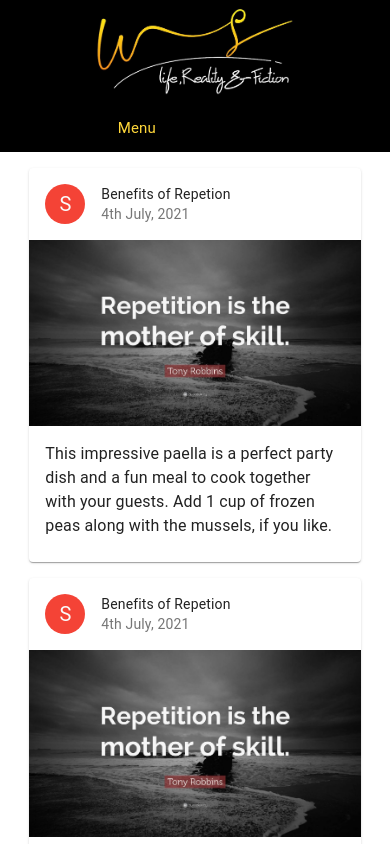
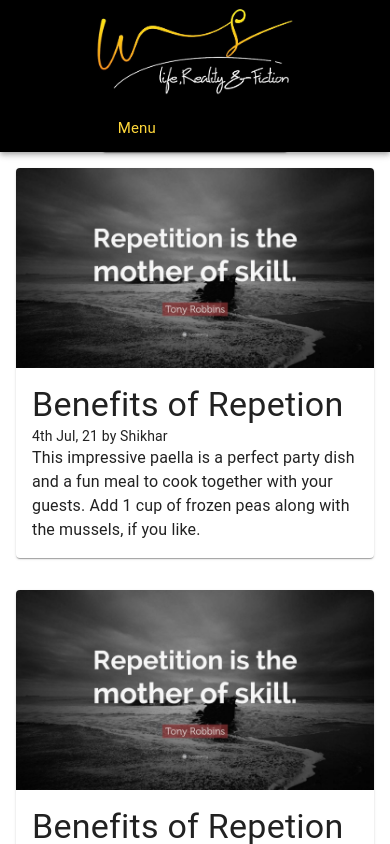
Before and after one commit to aman0207/blog-server-3, a Next.js app: page / in a window 390 px wide. Shown: the top 844 px of the page. Built offline with nearby package versions, Linux system fonts and the light colour scheme.

Commit message:
Article Cards are responsive.
Article model is dynamic.

```diff
--- a/components/ArticleModel.js
+++ b/components/ArticleModel.js
@@ -1,58 +1,44 @@
-import {
-  Avatar,
-  Card,
-  CardContent,
-  CardHeader,
-  CardMedia,
-  makeStyles,
-  Typography,
-} from "@material-ui/core";
-import { red } from "@material-ui/core/colors";
+import "/styles/ArticleModel.module.css";
 
-const useStyles = makeStyles((theme) => ({
-  root: {
-    maxWidth: 360,
-  },
-  media: {
-    height: 0,
-    paddingTop: "56.25%", // 16:9
-  },
-  avatar: {
-    backgroundColor: red[500],
-  },
-}));
+// Material-UI components.
+import Card from "@material-ui/core/Card";
+import CardActionArea from "@material-ui/core/CardActionArea";
+import CardContent from "@material-ui/core/CardContent";
+import CardMedia from "@material-ui/core/CardMedia";
+import Typography from "@material-ui/core/Typography";
 
-export const ArticleModel = () => {
-  const classes = useStyles();
+export const ArticleModel = (props) => {
+  const image = props.image;
+  const title = props.title;
+  const summary = props.summary;
+  const author = props.author;
+  const dateUpdated = props.updated;
+  // const imageName = props.imageName;  // serves as 'alt' property value for card-media.
+
   return (
-    <div>
-      <Card className={classes.root}>
-        <CardHeader
-          avatar={
-            <Avatar
-              aria-label="recipe"
-              className={classes.avatar}
-              title="Shikhar"
-            >
-              S
-            </Avatar>
-          }
-          title="Benefits of Repetion"
-          subheader="4th July, 2021"
-        />
+    <Card>
+      <CardActionArea>
         <CardMedia
-          className={classes.media}
-          title="Image"
-          image="/sample1.jpg"
+          component="img"
+          alt="Card Image"
+          // alt={imageName}
+          image={image}
+          title={title}
+          height="200vh"
         />
         <CardContent>
-          <Typography>
-            This impressive paella is a perfect party dish and a fun meal to
-            cook together with your guests. Add 1 cup of frozen peas along with
-            the mussels, if you like.
+          <Typography component="h4" variant="h4">
+            {title}
+          </Typography>
+          <Typography component="p" variant="body2">
+            {dateUpdated} by {author}
+          </Typography>
+
+          <Typography component="p" variant="body1" className="mildSpacingAtTop">
+            {summary}
           </Typography>
         </CardContent>
-      </Card>
-    </div>
+      </CardActionArea>
+    </Card>
   );
 };
--- a/pages/index.js
+++ b/pages/index.js
@@ -1,47 +1,34 @@
-import {
-  Button,
-  Card,
-  CardActions,
-  CardContent,
-  List,
-  ListItem,
-  ListItemText,
-  makeStyles,
-  Paper,
-  Typography,
-} from "@material-ui/core";
+// App components.
+import { ArticleModel } from "../components/ArticleModel";
+
+// NextJS components.
 import Head from "next/head";
 import Link from "next/link";
-import { ArticleModel } from "../components/ArticleModel";
-//import { styled } from "@material-ui/core/styles";
-import testStyle from "../styles/Home.module.css";
 
-const useStyles = makeStyles((theme) => ({
-  root: {
-    width: "100%",
-    maxWidth: "36ch",
-    backgroundColor: theme.palette.background.paper,
-    display: "flex",
-    flexFlow: "column nowrap",
-    alignItems: "center",
-    justifyContent: "center",
-  },
-  inline: {
-    display: "inline",
-  },
-  mainTest: {
-    backgroundColor: theme.palette.background.paper,
-    flex: "1",
-    display: "flex",
-    flexDirection: "column",
-    justifyContent: "center",
-    alignItems: "center",
-  },
-}));
+// Material-UI components.
+import Grid from "@material-ui/core/Grid";
+import List from "@material-ui/core/List";
+import ListItem from "@material-ui/core/ListItem";
+
+// dummy information for (all) the Article Cards.
+// equivalent function must exist to fetch articles information.
+function getArticleInfo() {
+  return {
+    id: "1",
+    image: "/images/sample1.jpg",
+    title: "Benefits of Repetion",
+    summary:
+      "This impressive paella is a perfect party dish and a fun meal to cook together with your guests. Add 1 cup of frozen peas along with the mussels, if you like.",
+    author: "Shikhar",
+    updated: "4th Jul, 21",
+    // imageName : "sea horizon"  // serves as 'alt' property value for card-media.
+  };
+}
 
 export default function Home() {
-  const classes = useStyles();
   const arr = [1, 2, 3, 4, 5];
+  const articleInfo = getArticleInfo();
+
   return (
     <>
       <Head>
@@ -49,19 +36,27 @@ export default function Home() {
         <meta name="keywords" content="web,material" />
         <link rel="icon" href="/sample-logo.jpeg"></link>
       </Head>
-      <div className={classes.mainTest}>
-        <List className={classes.root}>
+      <Grid container spacing={0}>
         {arr.map((item) => {
           return (
+            <Grid item xs={12} sm={6} md={4}>
+              <List>
                 <ListItem key={item}>
                   <Link href="/article">
-                  <ArticleModel />
+                    <ArticleModel
+                      title={articleInfo.title}
+                      summary={articleInfo.summary}
+                      image={articleInfo.image}
+                      author={articleInfo.author}
+                      updated={articleInfo.updated}
+                    />
                   </Link>
                 </ListItem>
+              </List>
+            </Grid>
           );
         })}
-        </List>
-      </div>
+      </Grid>
     </>
   );
 }
--- /dev/null
+++ b/styles/ArticleModel.module.css
@@ -0,0 +1,3 @@
+.mildSpacingAtTop {
+    margin-top: 5vh;
+}
--- a/styles/Home.module.css
+++ /dev/null
@@ -1,121 +0,0 @@
-.container {
-  min-height: 100vh;
-  padding: 0 0.5rem;
-  display: flex;
-  flex-direction: column;
-  justify-content: center;
-  align-items: center;
-  height: 100vh;
-}
-
-.main {
-  /*padding: 5rem 0;*/
-  flex: 1;
-  display: flex;
-  flex-direction: column;
-  justify-content: center;
-  align-items: center;
-}
-
-.footer {
-  width: 100%;
-  height: 100px;
-  border-top: 1px solid #eaeaea;
-  display: flex;
-  justify-content: center;
-  align-items: center;
-}
-
-.footer a {
-  display: flex;
-  justify-content: center;
-  align-items: center;
-  flex-grow: 1;
-}
-
-.title a {
-  color: #0070f3;
-  text-decoration: none;
-}
-
-.title a:hover,
-.title a:focus,
-.title a:active {
-  text-decoration: underline;
-}
-
-.title {
-  margin: 0;
-  line-height: 1.15;
-  font-size: 4rem;
-}
-
-.title,
-.description {
-  text-align: center;
-}
-
-.description {
-  line-height: 1.5;
-  font-size: 1.5rem;
-}
-
-.code {
-  background: #fafafa;
-  border-radius: 5px;
-  padding: 0.75rem;
-  font-size: 1.1rem;
-  font-family: Menlo, Monaco, Lucida Console, Liberation Mono, DejaVu Sans Mono,
-    Bitstream Vera Sans Mono, Courier New, monospace;
-}
-
-.grid {
-  display: flex;
-  align-items: center;
-  justify-content: center;
-  flex-wrap: wrap;
-  max-width: 800px;
-  margin-top: 3rem;
-}
-
-.card {
-  margin: 1rem;
-  padding: 1.5rem;
-  text-align: left;
-  color: inherit;
-  text-decoration: none;
-  border: 1px solid #eaeaea;
-  border-radius: 10px;
-  transition: color 0.15s ease, border-color 0.15s ease;
-  width: 45%;
-}
-
-.card:hover,
-.card:focus,
-.card:active {
-  color: #0070f3;
-  border-color: #0070f3;
-}
-
-.card h2 {
-  margin: 0 0 1rem 0;
-  font-size: 1.5rem;
-}
-
-.card p {
-  margin: 0;
-  font-size: 1.25rem;
-  line-height: 1.5;
-}
-
-.logo {
-  height: 1em;
-  margin-left: 0.5rem;
-}
-
-@media (max-width: 600px) {
-  .grid {
-    width: 100%;
-    flex-direction: column;
-  }
-}
```
Also changed, not shown: public/images/sample1.jpg (added), 1 other file (tests, documents, lock files or other folders). Lines whose indentation alone changed are shown as unchanged.
